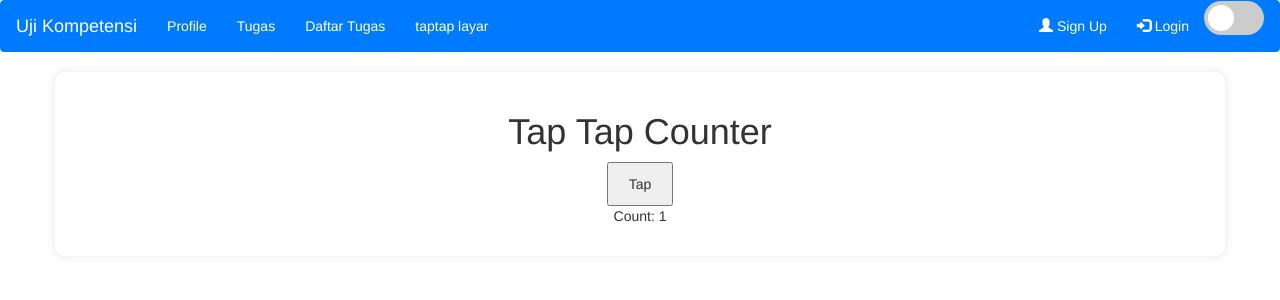
After one commit to Aldyytzyy/Ujikom, a PHP site: page /taptap.php in a window 1280 px wide. The commit adds this page. Shown: the top 300 px of the page. Run offline with PHP 8.4, Linux system fonts and the light colour scheme; tables that the repository leaves empty or names only in its code hold one stand-in row (values such as "Sample post").

Commit message:
modified:   index.php 	modified:   navbar.php 	new file:   pra-ujikom-flowchart.vsd 	new file:   script.js 	modified:   style.css 	new file:   taptap.php 	new file:   update_counter.php

```diff
--- a/navbar.php
+++ b/navbar.php
@@ -61,6 +61,7 @@ if (session_status() == PHP_SESSION_NONE) {
                 <li><a href="profile.php">Profile</a></li>
                 <li><a href="task.php">Tugas</a></li>
                 <li><a href="mytask.php">Daftar Tugas</a></li>
+                <li><a href="taptap.php">taptap layar</a></li>
             </ul>
             <ul class="nav navbar-nav navbar-right">
                 <?php if (isset($_SESSION['user'])): ?>
--- /dev/null
+++ b/script.js
@@ -0,0 +1,9 @@
+document.getElementById('tapButton').addEventListener('click', function() {
+    fetch('update_counter.php', {
+        method: 'POST'
+    })
+    .then(response => response.text())
+    .then(data => {
+        document.getElementById('count').innerText = data;
+    });
+});
--- a/style.css
+++ b/style.css
@@ -75,6 +75,13 @@
     background-color: #444;
     color: #fff;
 }
+.dark-mode .container{
+    color:#ffffff;
+    background-color: #333333;
+}
+.dark-mode .button{
+    background-color: black;
+}
 .switch {
     position: relative;
     display: inline-block;
--- /dev/null
+++ b/taptap.php
@@ -0,0 +1,46 @@
+<?php
+session_start();
+?>
+<!DOCTYPE html>
+<html lang="en">
+<head>
+    <meta charset="UTF-8">
+    <meta name="viewport" content="width=device-width, initial-scale=1.0">
+    <title>Tap Tap Counter</title>
+    <link rel="stylesheet" href="styles.css">
+    <link rel="website icon" type="css" href="image/th.jpeg">
+    <style>
+.container {
+    text-align: center;
+    background: white;
+    padding: 20px;
+    border-radius: 10px;
+    box-shadow: 0 0 10px rgba(0, 0, 0, 0.1);
+}
+
+button {
+    padding: 10px 20px;
+    font-size: 16px;
+    cursor: pointer;
+}
+
+    </style>
+</head>
+<body>
+<?php include 'navbar.php'; ?>
+    <div class="container">
+        <h1>Tap Tap Counter</h1>
+        <button id="tapButton">Tap</button>
+        <p>Count: <span id="count">0</span></p>
+    </div>
+    <script src="script.js"></script>
+    <script>
+        // Fetch the current count on page load
+        fetch('update_counter.php')
+            .then(response => response.text())
+            .then(data => {
+                document.getElementById('count').innerText = data;
+            });
+    </script>
+</body>
+</html>
--- /dev/null
+++ b/update_counter.php
@@ -0,0 +1,31 @@
+<?php
+$servername = "localhost";
+$username = "root";
+$password = "";
+$dbname = "tap_counter";
+
+function getCurrentCount($conn) {
+    $sql = "SELECT count FROM counter WHERE id = 1";
+    $result = $conn->query($sql);
+    $row = $result->fetch_assoc();
+    return $row['count'];
+}
+
+// Create connection
+$conn = new mysqli($servername, $username, $password, $dbname);
+
+// Check connection
+if ($conn->connect_error) {
+    die("Connection failed: " . $conn->connect_error);
+}
+
+if ($_SERVER['REQUEST_METHOD'] === 'POST') {
+    // Update counter
+    $sql = "UPDATE counter SET count = count + 1 WHERE id = 1";
+    $conn->query($sql);
+}
+
+echo getCurrentCount($conn);
+
+$conn->close();
+?>
```
Also changed, not shown: index.php (+18 -10 lines), 1 other file. Lines whose indentation alone changed are shown as unchanged.
